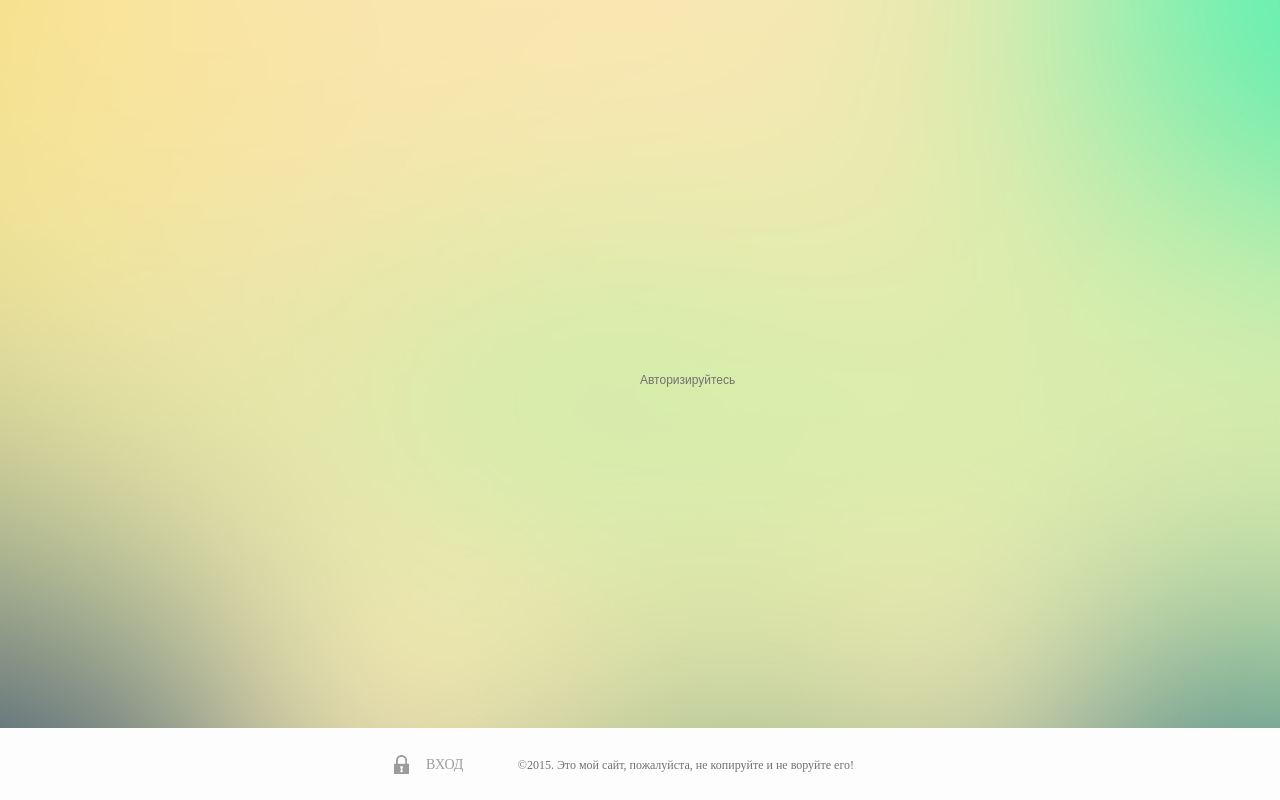
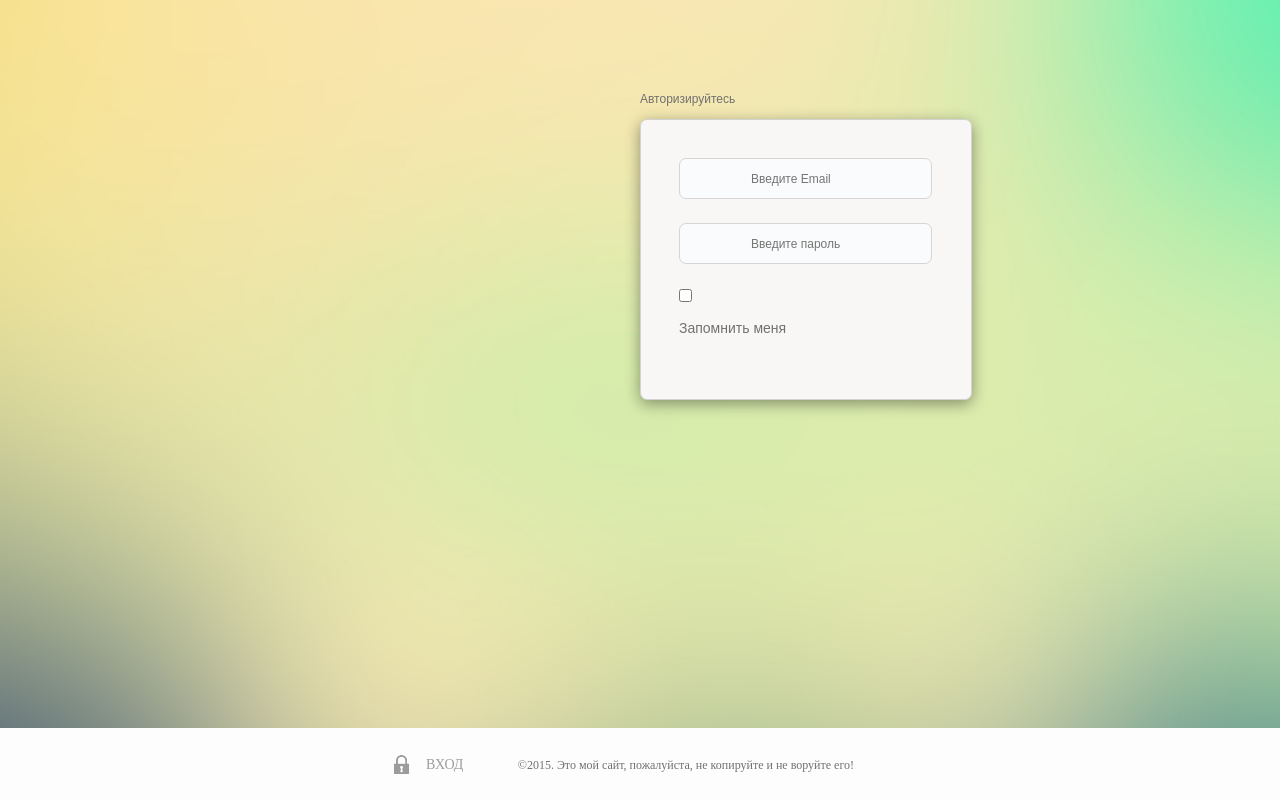
Before and after one commit to vikulchik/javascript---ls, a website: page dev/jade/pop-up.jade in a window 1280 px wide. Drawn offline with nearby package versions, Linux system fonts and the light colour scheme; files that its build step writes are made by us from their sources; files whose address does not match are found by name; a web font is replaced by a local one.

Commit message:
make pop-up

```diff
--- a/dev/jade/pop-up.jade
+++ b/dev/jade/pop-up.jade
@@ -10,5 +10,11 @@ html
       .wrapper
          section.main_pop-up
             p.authorization Авторизируйтесь
+            .pop-up
+               form.data
+                  input(type="email" name="email" required placeholder="Введите Email").email
+                  input(type="password" name="psw" placeholder="Введите пароль").password
+                  input(type="checkbox" id="checkbox").checkbox
+               p.rename Запомнить меня
          include _footer.jade
       include _scripts.jade
--- a/dev/scss/_pop-up.scss
+++ b/dev/scss/_pop-up.scss
@@ -16,3 +16,37 @@ body {
   font-size: 12px;
   color: #727070;
 }
+
+.pop-up {
+  width: 332px;
+  height: 281px;
+  border: 1px solid #d2d2d2;
+  border-radius: 7px;
+  background-color: #f8f7f6;
+  box-shadow: 0 4px 15px rgba(0,0,0,0.4);
+  padding: 38px;
+  box-sizing: border-box;
+}
+
+.email, .password {
+  display: block;
+  width: 253px;
+  height: 41px;
+  border: 1px solid #d6d5d3;
+  border-radius: 7px;
+  background-color: #fafbfc;
+  margin-bottom: 24px;
+  box-sizing: border-box;
+  color: #c7c6c6;
+  font-size: 12px;
+  padding-left: 71px;
+  position: relative;
+  &:focus {
+    outline: none;
+  }
+}
+
+.rename {
+  color: #727070;
+  font-size: 14px;
+}
```
Also changed, not shown: dev/css/main.css, dev/image/pop-up-arrow.png (added), dev/jade/pop-up.html, dev/pop-up.html, dev/scss/main.css.
